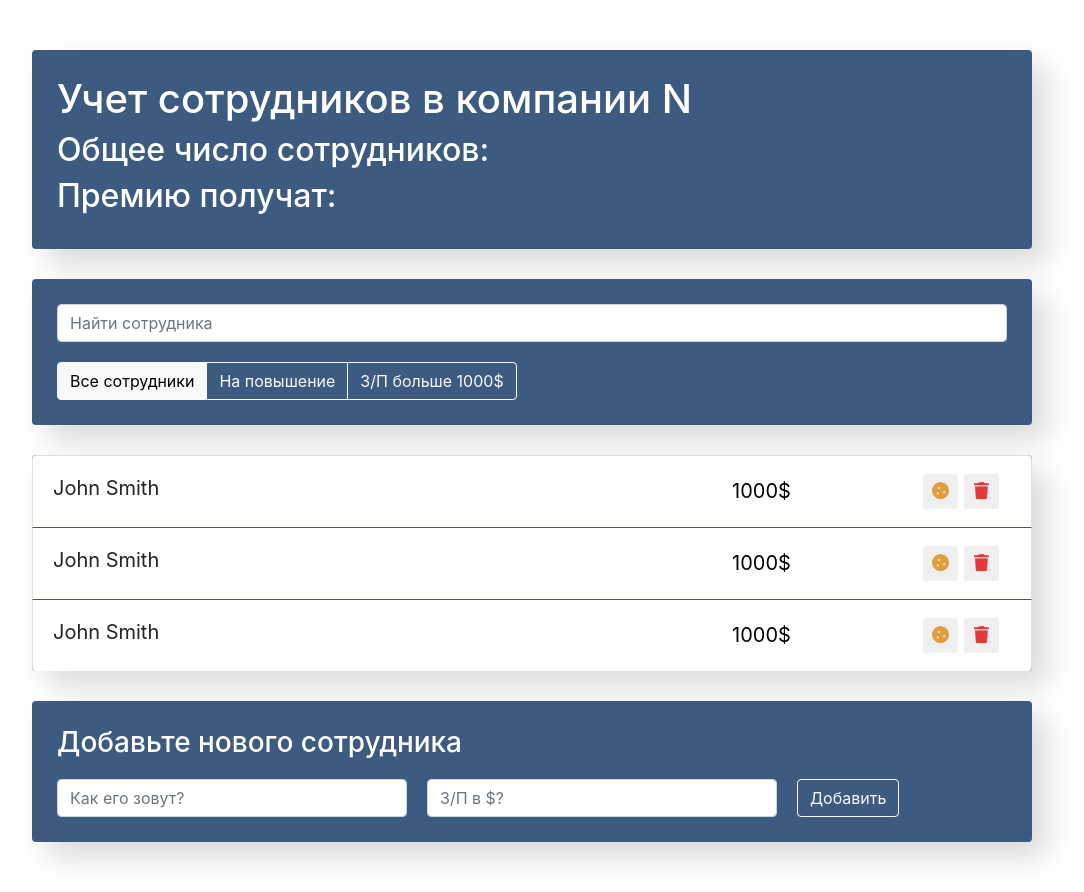
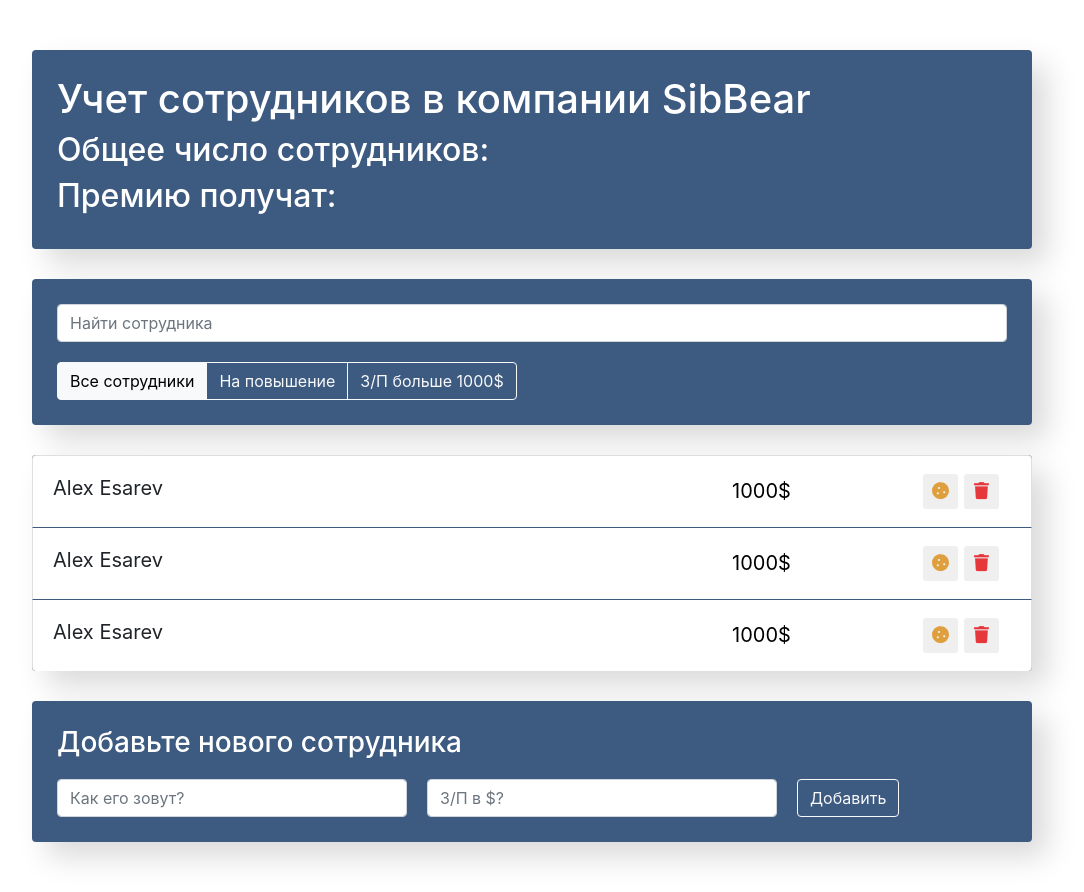
Before and after one commit to esarev/Employees-app, a React app: page / in a window 1280 px wide. Shown: the whole page, without its empty margins (108-1192 px from the left). Built offline with nearby package versions, Linux system fonts and the light colour scheme.

Commit message:
first commit

```diff
--- a/public/index.html
+++ b/public/index.html
@@ -9,9 +9,9 @@
     <link rel="stylesheet" href="https://cdnjs.cloudflare.com/ajax/libs/font-awesome/5.15.3/css/all.min.css">
     <meta
       name="description"
-      content="Employees app!"
+      content="Employers app!"
     />
-    <title>Employees app</title>
+    <title>Employers app</title>
   </head>
   <body>
     <noscript>You need to enable JavaScript to run this app.</noscript>
--- a/src/components/app-info/app-info.js
+++ b/src/components/app-info/app-info.js
@@ -3,7 +3,7 @@
 const AppInfo = () => {
     return (
         <div className="app-info">
-            <h1>Учет сотрудников в компании N</h1>
+            <h1>Учет сотрудников в компании SibBear</h1>
             <h2>Общее число сотрудников:</h2>
             <h2>Премию получат:</h2>
         </div>
--- a/src/components/app/app.js
+++ b/src/components/app/app.js
@@ -1,8 +1,8 @@
 import AppInfo from '../app-info/app-info';
 import SearchPanel from '../search-panel/search-panel';
 import AppFilter from '../app-filter/app-filter';
-import EmployeesList from '../employees-list/employees-list';
-import EmployeesAddForm from '../employees-add-form/employees-add-form';
+import EmployersList from '../employers-list/employers-list';
+import EmployersAddForm from '../employers-add-form/employers-add-form';
 
 import './app.css';
 
@@ -16,8 +16,8 @@
             <AppFilter/>
         </div>
 
-        <EmployeesList/>
-        <EmployeesAddForm/>
+        <EmployersList/>
+        <EmployersAddForm/>
     </div>
   );
 }
--- a/src/components/employees-list/employees-list.js
+++ /dev/null
@@ -1,15 +0,0 @@
-import EmployeesListItem from "../employees-list-item/employees-list-item";
-
-import './employees-list.css';
-
-const EmployeesList = () => {
-    return (
-        <ul className="app-list list-group">
-            <EmployeesListItem/>
-            <EmployeesListItem/>
-            <EmployeesListItem/>
-        </ul>
-    )
-}
-
-export default EmployeesList;
--- a/src/components/employees-add-form/employees-add-form.js
+++ b/src/components/employers-add-form/employers-add-form.js
@@ -1,6 +1,6 @@
-import './employees-add-form.css';
+import './employers-add-form.css';
 
-const EmployeesAddForm = () => {
+const EmployersAddForm = () => {
     return (
         <div className="app-add-form">
             <h3>Добавьте нового сотрудника</h3>
@@ -20,4 +20,4 @@
     )
 }
 
-export default EmployeesAddForm;
+export default EmployersAddForm;
--- a/src/components/employees-list-item/employees-list-item.css
+++ b/src/components/employers-list-item/employers-list-item.css
@@ -32,10 +32,12 @@
 
 .list-group-item .btn-cookie {
     color: #e09f3e;
+    cursor: pointer;
 }
 
 .list-group-item .btn-trash {
     color: #e5383b;
+    cursor: pointer;
 }
 
 .list-group-item .fa-star {
--- a/src/components/employees-list-item/employees-list-item.js
+++ b/src/components/employers-list-item/employers-list-item.js
@@ -1,9 +1,9 @@
-import './employees-list-item.css';
+import './employers-list-item.css';
 
-const EmployeesListItem = () => {
+const EmployersListItem = () => {
     return (
         <li className="list-group-item d-flex justify-content-between">
-            <span className="list-group-item-label">John Smith</span>
+            <span className="list-group-item-label">Alex Esarev</span>
             <input type="text" className="list-group-item-input" defaultValue="1000$"/>
             <div className='d-flex justify-content-center align-items-center'>
                 <button type="button"
@@ -21,4 +21,4 @@
     )
 }
 
-export default EmployeesListItem;
+export default EmployersListItem;
--- /dev/null
+++ b/src/components/employers-list/employers-list.js
@@ -0,0 +1,15 @@
+import EmployersListItem from "../employers-list-item/employers-list-item";
+
+import './employers-list.css';
+
+const EmployersList = () => {
+    return (
+        <ul className="app-list list-group">
+            <EmployersListItem/>
+            <EmployersListItem/>
+            <EmployersListItem/>
+        </ul>
+    )
+}
+
+export default EmployersList;
```
Also changed, not shown: src/components/employers-add-form/employers-add-form.css (renamed from src/components/employees-add-form/employees-add-form.css), src/components/employers-list/employers-list.css (renamed from src/components/employees-list/employees-list.css).
